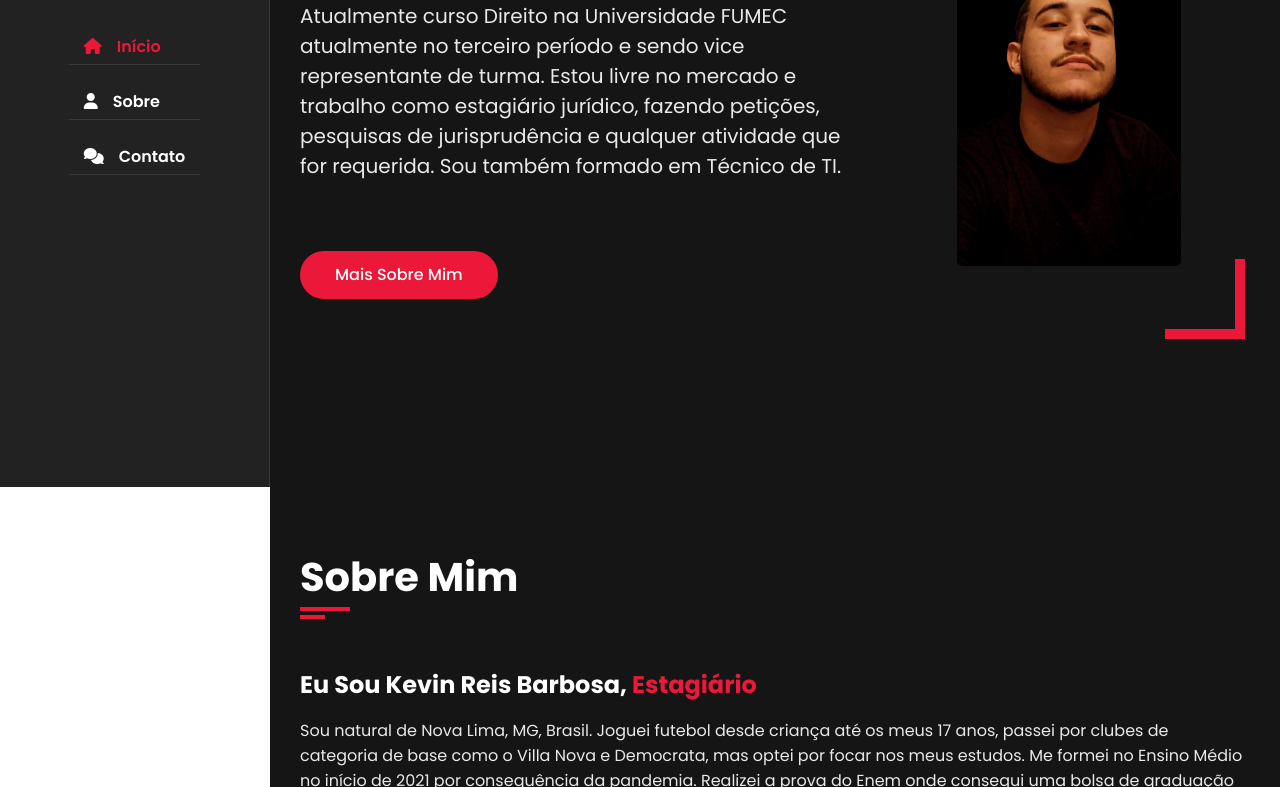
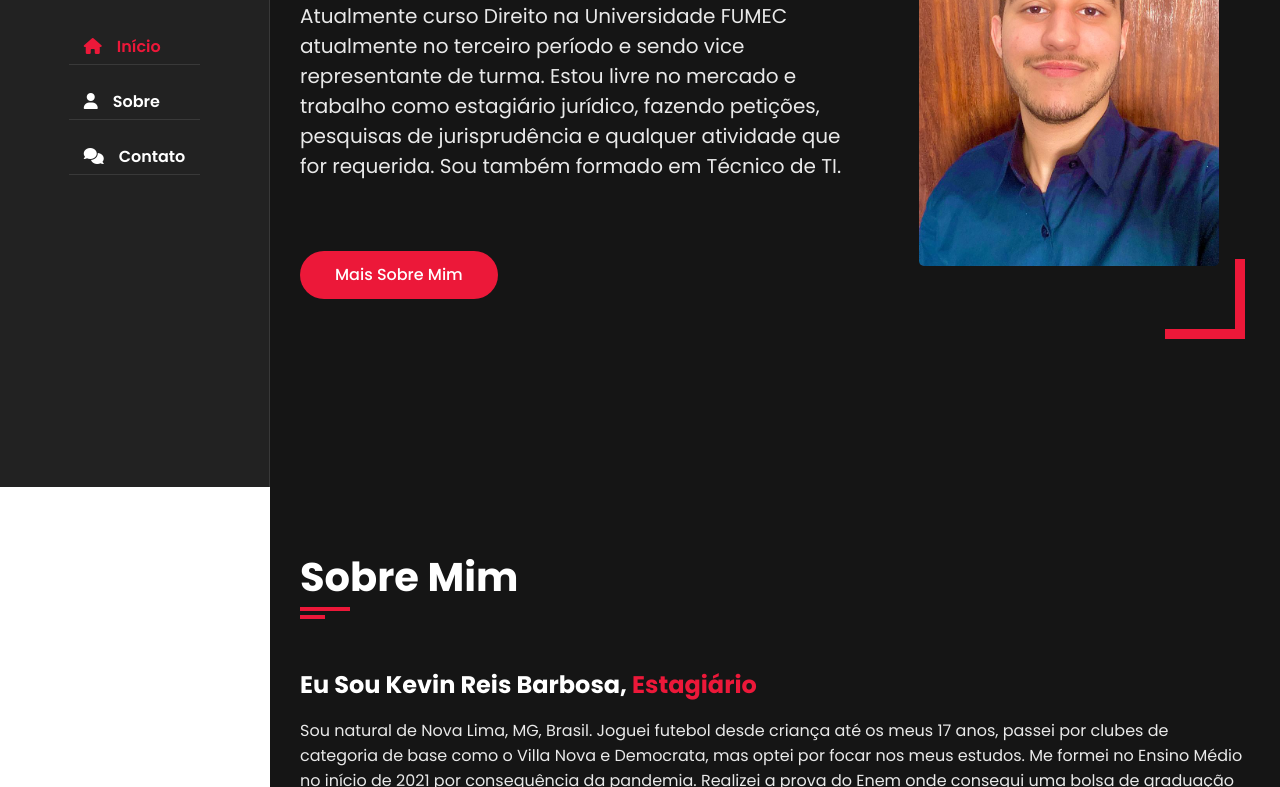
Before and after one commit to KevinReis/PortfolioDireito, a plain HTML site: page index.html in a window 1280 px wide. Shown: the part 313-1100 px from the top of the page. Drawn offline with nearby package versions, Linux system fonts and the light colour scheme; a web font is replaced by a local one.

Commit message:
Atualização

```diff
--- a/index.html
+++ b/index.html
@@ -48,7 +48,7 @@
                             <a href="#contact" class="btn hire-me">Mais Sobre Mim</a>
                         </div>
                         <div class="home-img padd-15">
-                            <img src="Img/Eu.png" alt="">
+                            <img src="Img/Euu.jpg" alt="">
                         </div>
                     </div>
                 </div>
```
